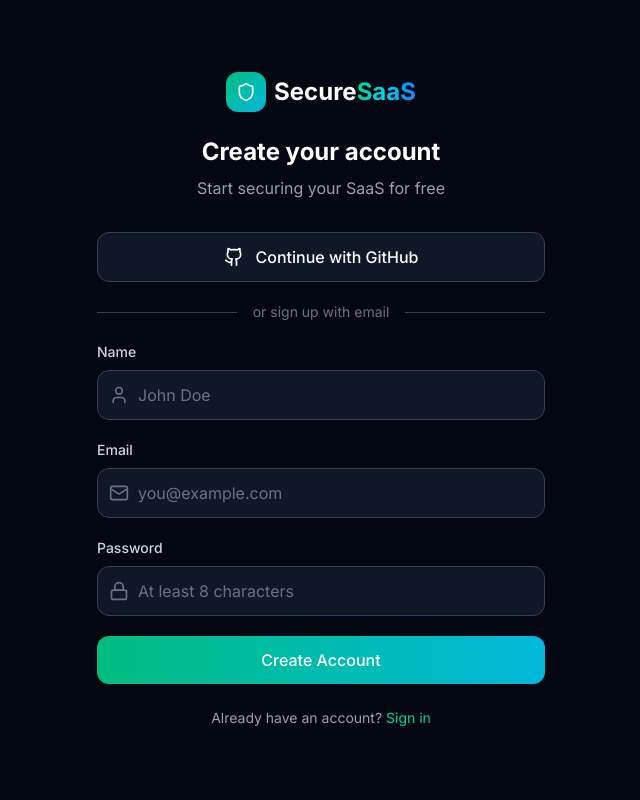
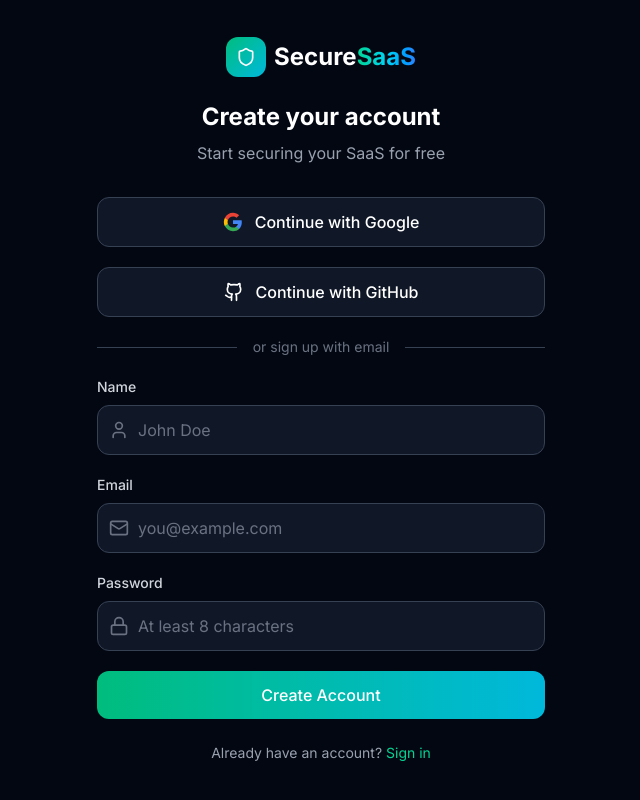
Before and after one commit to Streamentor/securitybusiness, a Next.js app: page /register in a window 1280 px wide. Shown: the whole page, without its empty margins (319-959 px from the left). Built offline with nearby package versions, Linux system fonts and the light colour scheme.

Commit message:
Add Google OAuth sign-in/sign-up alongside GitHub

```diff
--- a/src/app/login/page.tsx
+++ b/src/app/login/page.tsx
@@ -12,6 +12,7 @@
   const [error, setError] = useState("");
   const [loading, setLoading] = useState(false);
   const [githubLoading, setGithubLoading] = useState(false);
+  const [googleLoading, setGoogleLoading] = useState(false);
   const router = useRouter();
   const searchParams = useSearchParams();
   const registered = searchParams.get("registered");
@@ -23,9 +24,18 @@
     ? authError === "OAuthAccountNotLinked"
       ? "This email is already registered with a different sign-in method."
       : authError === "OAuthCallbackError"
-        ? "GitHub sign-in was cancelled or failed. Please try again."
+        ? "Sign-in was cancelled or failed. Please try again."
         : "Sign-in failed. Please try again."
     : null;
+
+  async function handleGoogle() {
+    setGoogleLoading(true);
+    const pendingScanId = typeof window !== "undefined" ? sessionStorage.getItem("pendingScanId") : null;
+    const callbackUrl = pendingScanId ? `/scan/${pendingScanId}` : redirectTo || "/dashboard";
+    if (pendingScanId) sessionStorage.removeItem("pendingScanId");
+
+    await signIn("google", { callbackUrl });
+  }
 
   async function handleGitHub() {
     setGithubLoading(true);
@@ -150,6 +160,25 @@
             </div>
           )}
 
+          {/* Google sign-in */}
+          <button
+            onClick={handleGoogle}
+            disabled={googleLoading}
+            className="flex w-full items-center justify-center gap-3 rounded-xl border border-gray-700 bg-gray-900 py-3 font-medium text-white transition hover:bg-gray-800 disabled:opacity-50"
+          >
+            {googleLoading ? (
+              <Loader2 className="h-5 w-5 animate-spin" />
+            ) : (
+              <svg className="h-5 w-5" viewBox="0 0 24 24">
+                <path d="M22.56 12.25c0-.78-.07-1.53-.2-2.25H12v4.26h5.92a5.06 5.06 0 0 1-2.2 3.32v2.77h3.57c2.08-1.92 3.28-4.74 3.28-8.1z" fill="#4285F4"/>
+                <path d="M12 23c2.97 0 5.46-.98 7.28-2.66l-3.57-2.77c-.98.66-2.23 1.06-3.71 1.06-2.86 0-5.29-1.93-6.16-4.53H2.18v2.84C3.99 20.53 7.7 23 12 23z" fill="#34A853"/>
+                <path d="M5.84 14.09c-.22-.66-.35-1.36-.35-2.09s.13-1.43.35-2.09V7.07H2.18C1.43 8.55 1 10.22 1 12s.43 3.45 1.18 4.93l2.85-2.22.81-.62z" fill="#FBBC05"/>
+                <path d="M12 5.38c1.62 0 3.06.56 4.21 1.64l3.15-3.15C17.45 2.09 14.97 1 12 1 7.7 1 3.99 3.47 2.18 7.07l3.66 2.84c.87-2.6 3.3-4.53 6.16-4.53z" fill="#EA4335"/>
+              </svg>
+            )}
+            Continue with Google
+          </button>
+
           {/* GitHub sign-in */}
           <button
             onClick={handleGitHub}
--- a/src/app/register/page.tsx
+++ b/src/app/register/page.tsx
@@ -13,7 +13,17 @@
   const [error, setError] = useState("");
   const [loading, setLoading] = useState(false);
   const [githubLoading, setGithubLoading] = useState(false);
+  const [googleLoading, setGoogleLoading] = useState(false);
   const router = useRouter();
+
+  async function handleGoogle() {
+    setGoogleLoading(true);
+    const pendingScanId = typeof window !== "undefined" ? sessionStorage.getItem("pendingScanId") : null;
+    const callbackUrl = pendingScanId ? `/scan/${pendingScanId}` : "/dashboard";
+    if (pendingScanId) sessionStorage.removeItem("pendingScanId");
+
+    await signIn("google", { callbackUrl });
+  }
 
   async function handleGitHub() {
     setGithubLoading(true);
@@ -81,6 +91,25 @@
               {error}
             </div>
           )}
+
+          {/* Google sign-up */}
+          <button
+            onClick={handleGoogle}
+            disabled={googleLoading}
+            className="flex w-full items-center justify-center gap-3 rounded-xl border border-gray-700 bg-gray-900 py-3 font-medium text-white transition hover:bg-gray-800 disabled:opacity-50"
+          >
+            {googleLoading ? (
+              <Loader2 className="h-5 w-5 animate-spin" />
+            ) : (
+              <svg className="h-5 w-5" viewBox="0 0 24 24">
+                <path d="M22.56 12.25c0-.78-.07-1.53-.2-2.25H12v4.26h5.92a5.06 5.06 0 0 1-2.2 3.32v2.77h3.57c2.08-1.92 3.28-4.74 3.28-8.1z" fill="#4285F4"/>
+                <path d="M12 23c2.97 0 5.46-.98 7.28-2.66l-3.57-2.77c-.98.66-2.23 1.06-3.71 1.06-2.86 0-5.29-1.93-6.16-4.53H2.18v2.84C3.99 20.53 7.7 23 12 23z" fill="#34A853"/>
+                <path d="M5.84 14.09c-.22-.66-.35-1.36-.35-2.09s.13-1.43.35-2.09V7.07H2.18C1.43 8.55 1 10.22 1 12s.43 3.45 1.18 4.93l2.85-2.22.81-.62z" fill="#FBBC05"/>
+                <path d="M12 5.38c1.62 0 3.06.56 4.21 1.64l3.15-3.15C17.45 2.09 14.97 1 12 1 7.7 1 3.99 3.47 2.18 7.07l3.66 2.84c.87-2.6 3.3-4.53 6.16-4.53z" fill="#EA4335"/>
+              </svg>
+            )}
+            Continue with Google
+          </button>
 
           {/* GitHub sign-up */}
           <button
--- a/src/lib/auth.ts
+++ b/src/lib/auth.ts
@@ -1,6 +1,7 @@
 import NextAuth from "next-auth";
 import Credentials from "next-auth/providers/credentials";
 import GitHub from "next-auth/providers/github";
+import Google from "next-auth/providers/google";
 import { compare } from "bcryptjs";
 import { prisma } from "@/lib/db";
 
@@ -8,6 +9,7 @@
   trustHost: true,
   providers: [
     GitHub,
+    Google,
     Credentials({
       name: "credentials",
       credentials: {
@@ -49,7 +51,7 @@
   },
   callbacks: {
     async signIn({ user, account }) {
-      if (account?.provider === "github") {
+      if (account?.provider === "github" || account?.provider === "google") {
         // Create or find the user in our DB
         const email = user.email;
         if (!email) return false;
@@ -59,7 +61,7 @@
         });
 
         if (!existingUser) {
-          // Create new user for GitHub sign-in
+          // Create new user for OAuth sign-in
           const newUser = await prisma.user.create({
             data: {
               email,
```
